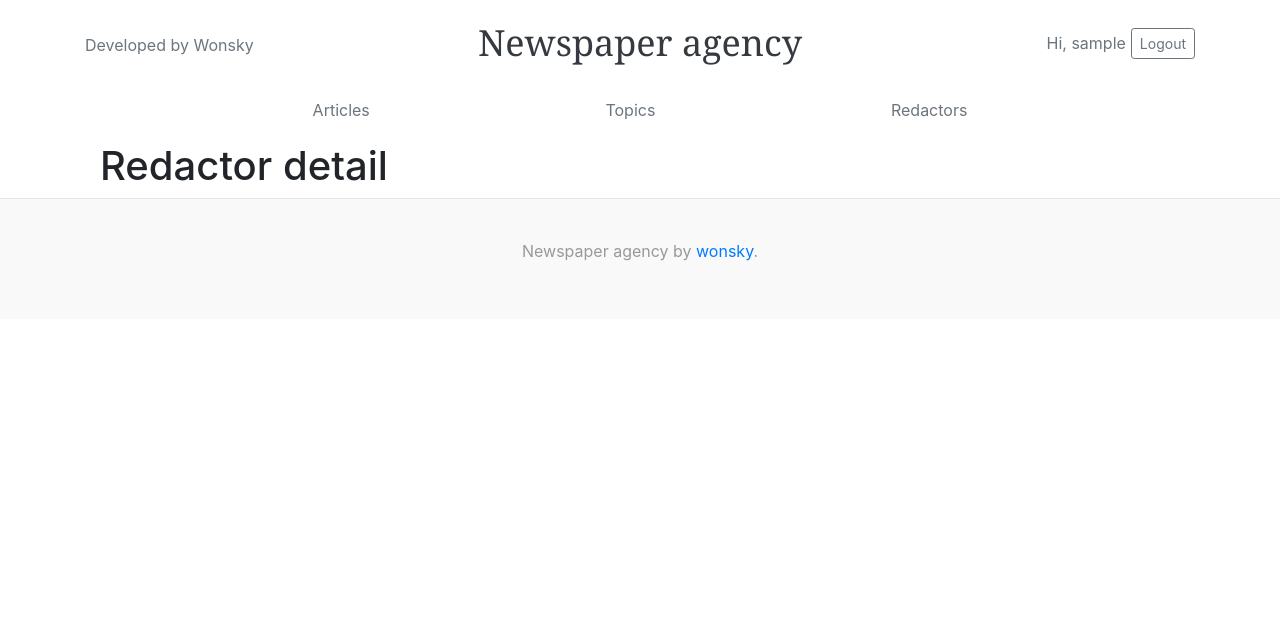
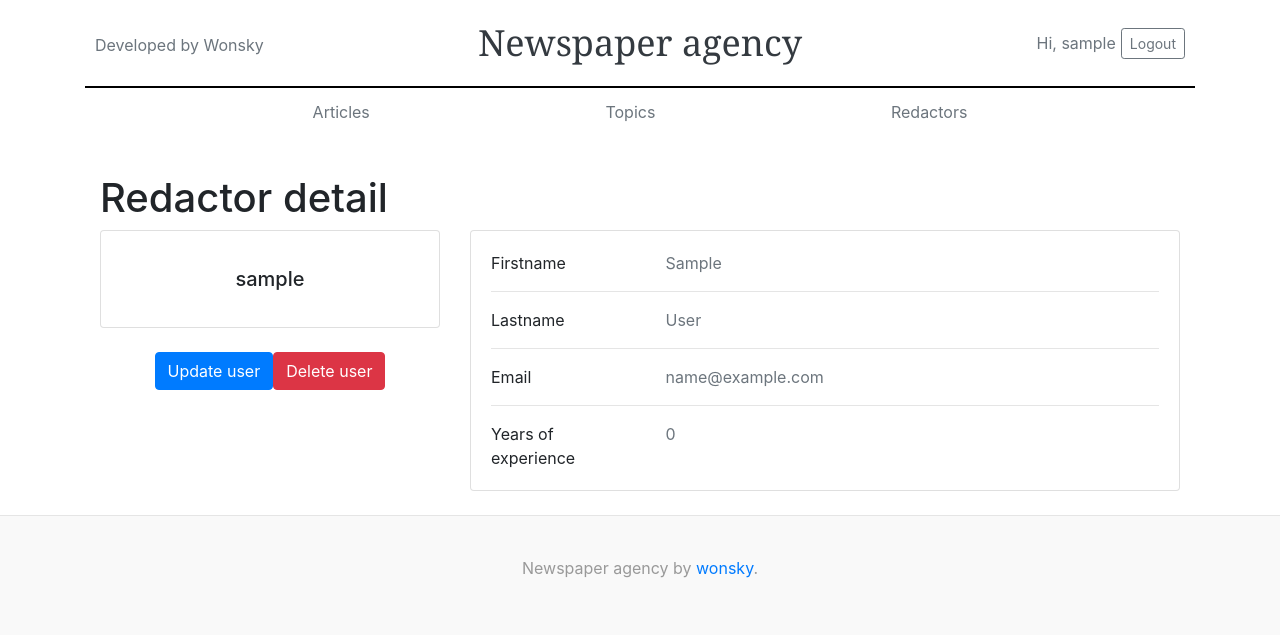
Before and after one commit to Wonsky1/newspaper_agency, a Django app: page /redactors/1/detail/ in a window 1280 px wide. Shown: the top 635 px of the page. Run offline with Django 4.2, Linux system fonts and the light colour scheme; the visitor is signed in with stand-in values (Sample User, id 1); data comes from the database, SQL or seed files in the repository.

Commit message:
Implemented templates and crud operations in templates for redactor and topic

```diff
--- a/static/css/styles.css
+++ b/static/css/styles.css
@@ -14,3 +14,12 @@
     background-color: #f9f9f9;
     border-top: 0.05rem solid #e5e5e5;
 }
+
+header {
+  border-bottom: 2px solid #000; /* You can adjust the width and color as needed */
+  padding: 10px; /* Optional: Add padding to give some space inside the border */
+}
+
+nav {
+    padding-bottom: 30px;
+}
--- a/templates/newspaper/newspaper_list.html
+++ b/templates/newspaper/newspaper_list.html
@@ -21,6 +21,6 @@
 {% endblock %}
 {% block additional %}
   <div style="text-align: center;">
-    <a style="" href="{% url 'newspaper:newspaper-create' %}">Post your own article</a>
+    <a style="" href="{% url 'newspaper:newspaper-create' %}">Post new article</a>
   </div>
 {% endblock %}
--- a/templates/newspaper/redactor_detail.html
+++ b/templates/newspaper/redactor_detail.html
@@ -1,4 +1,78 @@
 {% extends "base.html" %}
 {% block content %}
   <h1>Redactor detail</h1>
+  <div class="row">
+    <div class="col-lg-4">
+      <div class="card mb-4">
+        <div class="card-body text-center">
+          <h5 class="my-3">{{ redactor.username }}</h5>
+        </div>
+      </div>
+      <div class="d-flex justify-content-center mb-2">
+        <a class="btn btn-primary" href="{% url 'newspaper:redactor-update' pk=redactor.id %}">Update user</a>
+        <a class="btn btn-danger" href="{% url 'newspaper:redactor-delete' pk=redactor.id %}">Delete user</a>
+      </div>
+    </div>
+    <div class="col-lg-8">
+      <div class="card mb-4">
+        <div class="card-body">
+          <div class="row">
+            <div class="col-sm-3">
+              <p class="mb-0">Firstname</p>
+            </div>
+            <div class="col-sm-9">
+              <p class="text-muted mb-0">
+                {% if redactor.first_name %}
+                  {{ redactor.first_name }}
+                {% else %}
+                  Not provided
+                {% endif %}
+              </p>
+            </div>
+          </div>
+          <hr>
+          <div class="row">
+            <div class="col-sm-3">
+              <p class="mb-0">Lastname</p>
+            </div>
+            <div class="col-sm-9">
+              <p class="text-muted mb-0">
+                {% if redactor.last_name %}
+                  {{ redactor.last_name }}
+                {% else %}
+                  Not provided
+                {% endif %}
+              </p>
+            </div>
+          </div>
+          <hr>
+          <div class="row">
+            <div class="col-sm-3">
+              <p class="mb-0">Email</p>
+            </div>
+            <div class="col-sm-9">
+              <p class="text-muted mb-0">
+                {% if redactor.email %}
+                  {{ redactor.email }}
+                {% else %}
+                  Not provided
+                {% endif %}
+              </p>
+            </div>
+          </div>
+          <hr>
+          <div class="row">
+            <div class="col-sm-3">
+              <p class="mb-0">Years of experience</p>
+            </div>
+            <div class="col-sm-9">
+              <p class="text-muted mb-0">
+                {{ redactor.years_of_experience }}
+              </p>
+            </div>
+          </div>
+        </div>
+      </div>
+    </div>
+  </div>
 {% endblock %}
```
Also changed, not shown: templates/newspaper/redactor_list.html (+10 -1 lines), templates/newspaper/topic_detail.html (+8 -1 lines), templates/newspaper/topic_list.html (+16 -2 lines).
